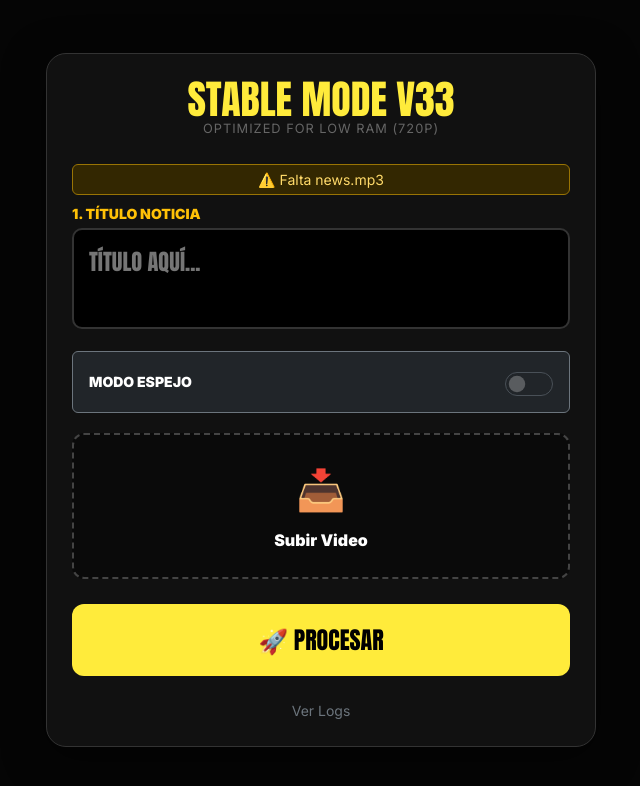
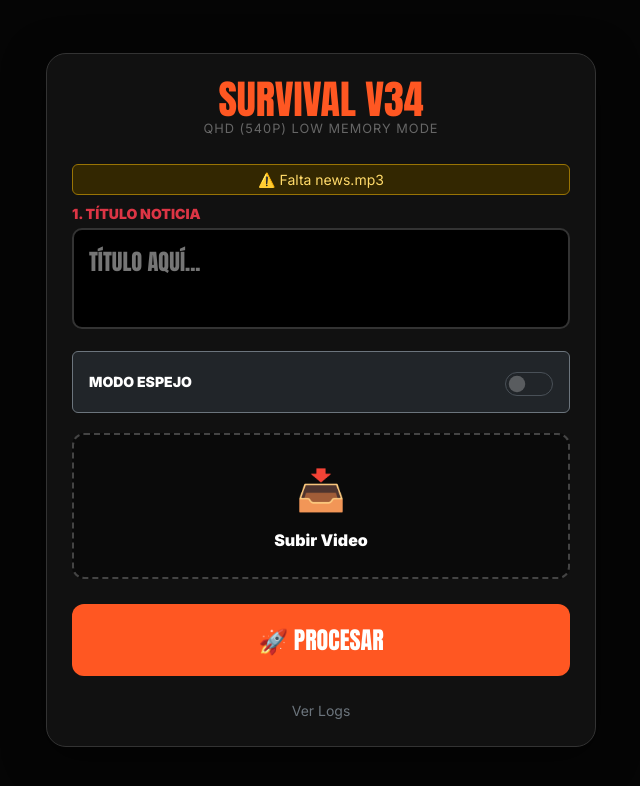
Before and after one commit to fermalhe983-cell/video-tool, a PHP site: page / in a window 1280 px wide. Shown: the top 786 px of the page, without its empty margins (319-959 px from the left). Run offline with PHP 8.4, Linux system fonts and the light colour scheme.

Commit message:
Update index.php

```diff
--- a/index.php
+++ b/index.php
@@ -1,14 +1,14 @@
 <?php
 // ==========================================
-// VIRAL REELS MAKER v33.0 (ATOMIC STABILITY - 720p)
-// Estrategia: Reducción a HD (720x1280) para ahorrar 50% de RAM y evitar reinicios.
+// VIRAL REELS MAKER v34.0 (SURVIVAL MODE - qHD 540p)
+// Estrategia: Resolución qHD (540x960) para consumo mínimo de RAM.
 // ==========================================
 
-// Configuración
+// Configuración de Supervivencia
 @ini_set('upload_max_filesize', '1024M');
 @ini_set('post_max_size', '1024M');
 @ini_set('max_execution_time', 1800);
-@ini_set('memory_limit', '512M'); // Dejamos RAM libre para el sistema
+@ini_set('memory_limit', '128M'); // Bajamos PHP para dejarle toda la RAM a FFmpeg
 @ini_set('display_errors', 0);
 
 // Directorios
@@ -49,7 +49,7 @@ if ($action === 'download' && isset($_GET['file'])) {
     if (file_exists($filePath)) {
         if (ob_get_level()) ob_end_clean();
         header('Content-Type: video/mp4');
-        header('Content-Disposition: attachment; filename="VIRAL_720p_'.date('Hi').'.mp4"');
+        header('Content-Disposition: attachment; filename="VIRAL_qHD_'.date('Hi').'.mp4"');
         header('Content-Length: ' . filesize($filePath));
         readfile($filePath);
         exit;
@@ -64,7 +64,7 @@ if ($action === 'upload' && $_SERVER['REQUEST_METHOD'] === 'POST') {
         echo json_encode(['status' => 'error', 'message' => 'Error subida PHP.']); exit;
     }
 
-    $jobId = uniqid('v33_');
+    $jobId = uniqid('v34_');
     $ext = pathinfo($_FILES['videoFile']['name'], PATHINFO_EXTENSION);
     $inputFile = "$uploadDir/{$jobId}_in.$ext";
     $outputFileName = "{$jobId}_viral.mp4";
@@ -85,17 +85,17 @@ if ($action === 'upload' && $_SERVER['REQUEST_METHOD'] === 'POST') {
     // Texto
     $rawTitle = preg_replace('/[^a-zA-Z0-9 áéíóúÁÉÍÓÚñÑ!?]/u', '', $_POST['videoTitle'] ?? '');
     $rawTitle = mb_strtoupper($rawTitle);
-    $wrappedText = wordwrap($rawTitle, 18, "\n", true); // Un poco más ancho en 720p relativo
+    $wrappedText = wordwrap($rawTitle, 18, "\n", true);
     $lines = explode("\n", $wrappedText);
     if (count($lines) > 3) { $lines = array_slice($lines, 0, 3); $lines[2] .= ".."; }
     $count = count($lines);
 
-    // Ajustes para 720p (Todo es más pequeño porque la resolución bajó)
-    if ($count == 1) { $barH = 160; $fSize = 75; $yPos = [90]; }
-    elseif ($count == 2) { $barH = 240; $fSize = 65; $yPos = [70, 145]; }
-    else { $barH = 300; $fSize = 55; $yPos = [60, 130, 200]; }
+    // Ajustes para qHD (540x960) - Todo a la mitad de tamaño
+    if ($count == 1) { $barH = 120; $fSize = 55; $yPos = [70]; }
+    elseif ($count == 2) { $barH = 180; $fSize = 48; $yPos = [55, 115]; }
+    else { $barH = 220; $fSize = 40; $yPos = [45, 100, 155]; }
 
-    // --- COMANDO 720p (ULTRA ESTABLE) ---
+    // --- COMANDO qHD (ULTRA LIGHT) ---
     $inputs = "-i " . escapeshellarg($inputFile);
     if ($useLogo) $inputs .= " -i " . escapeshellarg($logoPath);
     if ($useAudio) $inputs .= " -stream_loop -1 -i " . escapeshellarg($audioPath);
@@ -103,32 +103,29 @@ if ($action === 'upload' && $_SERVER['REQUEST_METHOD'] === 'POST') {
     $mirrorCmd = $useMirror ? ",hflip" : "";
     $filter = "";
 
-    // 1. ESCALADO A 720x1280 (La clave del ahorro de RAM)
-    // Scale: Forzamos ancho 720, alto proporcional.
-    // Pad: Rellenamos hasta 1280 si falta.
-    $filter .= "[0:v]scale=720:1280:force_original_aspect_ratio=decrease,pad=720:1280:(ow-iw)/2:(oh-ih)/2:color=black,setsar=1{$mirrorCmd}[base];";
+    // 1. ESCALADO A 540x960 (La resolución más ligera aceptable)
+    $filter .= "[0:v]scale=540:960:force_original_aspect_ratio=decrease,pad=540:960:(ow-iw)/2:(oh-ih)/2:color=black,setsar=1{$mirrorCmd}[base];";
     $lastStream = "[base]";
 
-    // 2. BARRA NEGRA (Posición ajustada a 720p)
-    // y=40 (antes 60)
-    $filter .= "{$lastStream}drawbox=x=0:y=40:w=iw:h={$barH}:color=black@0.9:t=fill";
+    // 2. BARRA NEGRA (Posición ajustada a 540p)
+    $filter .= "{$lastStream}drawbox=x=0:y=30:w=iw:h={$barH}:color=black@0.9:t=fill";
 
     if ($useFont && !empty($lines)) {
         $fontSafe = str_replace('\\', '/', realpath($fontPath));
-        $xPos = $useLogo ? "(w-text_w)/2+50" : "(w-text_w)/2"; // Ajustado
+        $xPos = $useLogo ? "(w-text_w)/2+40" : "(w-text_w)/2";
         foreach ($lines as $i => $line) {
             $y = $yPos[$i];
-            $filter .= ",drawtext=fontfile='$fontSafe':text='$line':fontcolor=#FFD700:fontsize={$fSize}:borderw=3:bordercolor=black:shadowx=2:shadowy=2:x={$xPos}:y={$y}";
+            $filter .= ",drawtext=fontfile='$fontSafe':text='$line':fontcolor=#FFD700:fontsize={$fSize}:borderw=2:bordercolor=black:shadowx=1:shadowy=1:x={$xPos}:y={$y}";
         }
     }
     $filter .= "[v_text];";
     $lastStream = "[v_text]";
 
-    // 3. LOGO (Re-escalado a 720p)
+    // 3. LOGO (Re-escalado a 540p)
     if ($useLogo) {
-        $logoY = 40 + ($barH/2) - 45; // Centrado en barra
-        $filter .= "[1:v]scale=-1:90[logo_s];"; // Logo más pequeño
-        $filter .= "{$lastStream}[logo_s]overlay=25:{$logoY}[v_final_out];";
+        $logoY = 30 + ($barH/2) - 35; // Centrado
+        $filter .= "[1:v]scale=-1:70[logo_s];"; // Logo pequeño
+        $filter .= "{$lastStream}[logo_s]overlay=15:{$logoY}[v_final_out];";
         $lastStream = "[v_final_out]";
     } else {
         $filter .= "{$lastStream}copy[v_final_out];";
@@ -142,8 +139,9 @@ if ($action === 'upload' && $_SERVER['REQUEST_METHOD'] === 'POST') {
         $filter .= "[0:a]atempo=1.0[a_final_out]";
     }
 
-    // EJECUCIÓN (THREADS=1 + 720p)
-    $cmd = "nice -n 15 ffmpeg -y $inputs -filter_complex \"$filter\" -map \"$lastStream\" -map \"[a_final_out]\" -c:v libx264 -preset ultrafast -threads 1 -crf 28 -r 30 -c:a aac -ar 44100 -ac 2 -b:a 96k -movflags +faststart " . escapeshellarg($outputFile) . " >> $logFile 2>&1 &";
+    // EJECUCIÓN (THREADS=1 + 540p)
+    // Usamos el preset 'veryfast' en lugar de 'ultrafast' para compensar la baja resolución con un poco mejor compresión
+    $cmd = "nice -n 15 ffmpeg -y $inputs -filter_complex \"$filter\" -map \"$lastStream\" -map \"[a_final_out]\" -c:v libx264 -preset veryfast -threads 1 -crf 28 -r 30 -c:a aac -ar 44100 -ac 2 -b:a 96k -movflags +faststart " . escapeshellarg($outputFile) . " >> $logFile 2>&1 &";
 
     file_put_contents($logFile, "\n--- JOB $jobId ---\nCMD: $cmd\n", FILE_APPEND);
     exec($cmd);
@@ -179,34 +177,34 @@ if ($action === 'status') {
 <head>
     <meta charset="UTF-8">
     <meta name="viewport" content="width=device-width, initial-scale=1.0, maximum-scale=1.0, user-scalable=no">
-    <title>Viral Stable v33</title>
+    <title>Viral Survival v34</title>
     <link href="https://cdn.jsdelivr.net/npm/bootstrap@5.3.0/dist/css/bootstrap.min.css" rel="stylesheet">
     <link href="https://fonts.googleapis.com/css2?family=Anton&family=Inter:wght@400;900&display=swap" rel="stylesheet">
     <style>
         body { background-color: #050505; font-family: 'Inter', sans-serif; color: white; min-height: 100vh; display: flex; align-items: center; justify-content: center; padding: 15px; }
         .main-card { background: #111; width: 100%; max-width: 550px; border: 1px solid #333; border-radius: 20px; padding: 25px; box-shadow: 0 10px 40px rgba(0,0,0,0.5); }
-        .header-title { font-family: 'Anton', sans-serif; text-align: center; color: #ffeb3b; font-size: 2.5rem; text-transform: uppercase; margin: 0; line-height: 1; }
+        .header-title { font-family: 'Anton', sans-serif; text-align: center; color: #ff5722; font-size: 2.5rem; text-transform: uppercase; margin: 0; line-height: 1; }
         .header-sub { text-align: center; color: #666; font-size: 0.8rem; letter-spacing: 1px; text-transform: uppercase; margin-bottom: 25px; }
 
         .viral-input { background: #000; border: 2px solid #333; color: white; font-family: 'Anton'; font-size: 1.4rem; text-transform: uppercase; padding: 15px; width: 100%; border-radius: 10px; resize: none; }
-        .viral-input:focus { outline: none; border-color: #ffeb3b; }
+        .viral-input:focus { outline: none; border-color: #ff5722; }
 
         .upload-area { border: 2px dashed #444; border-radius: 12px; padding: 25px; text-align: center; margin-top: 20px; cursor: pointer; transition: 0.2s; background: #0a0a0a; }
-        .btn-viral { background: #ffeb3b; color: #000; border: none; width: 100%; padding: 18px; font-family: 'Anton'; font-size: 1.5rem; text-transform: uppercase; border-radius: 12px; margin-top: 25px; cursor: pointer; }
+        .btn-viral { background: #ff5722; color: white; border: none; width: 100%; padding: 18px; font-family: 'Anton'; font-size: 1.5rem; text-transform: uppercase; border-radius: 12px; margin-top: 25px; cursor: pointer; }
         .video-box { background: #000; border: 2px solid #333; border-radius: 15px; overflow: hidden; width: 100%; aspect-ratio: 9/16; margin-bottom: 20px; position: relative; }
         video { width: 100%; height: 100%; object-fit: cover; }
         .hidden { display: none !important; }
         .progress { height: 5px; background: #333; margin-top: 20px; border-radius: 5px; }
-        .progress-bar { background: #ffeb3b; width: 0%; transition: width 0.3s; }
+        .progress-bar { background: #ff5722; width: 0%; transition: width 0.3s; }
 
-        .form-check-input:checked { background-color: #ffeb3b; border-color: #ffeb3b; }
+        .form-check-input:checked { background-color: #ff5722; border-color: #ff5722; }
     </style>
 </head>
 <body>
 
 <div class="main-card">
-    <h1 class="header-title">STABLE MODE v33</h1>
-    <p class="header-sub">Optimized for Low RAM (720p)</p>
+    <h1 class="header-title">SURVIVAL v34</h1>
+    <p class="header-sub">qHD (540p) Low Memory Mode</p>
 
     <?php if(!file_exists($fontPath)) echo '<div class="alert alert-danger p-1 text-center small mb-2">⚠️ Falta font.ttf</div>'; ?>
     <?php if(!file_exists($audioPath)) echo '<div class="alert alert-warning p-1 text-center small mb-2">⚠️ Falta news.mp3</div>'; ?>
@@ -214,7 +212,7 @@ if ($action === 'status') {
     <div id="uiInput">
         <form id="vForm">
             <div class="mb-3">
-                <label class="fw-bold text-warning small mb-1 d-block">1. TÍTULO NOTICIA</label>
+                <label class="fw-bold text-danger small mb-1 d-block">1. TÍTULO NOTICIA</label>
                 <textarea name="videoTitle" id="tIn" class="viral-input" rows="2" placeholder="TÍTULO AQUÍ..." required></textarea>
             </div>
 
@@ -234,7 +232,7 @@ if ($action === 'status') {
     </div>
 
     <div id="uiProcess" class="hidden text-center py-5">
-        <div class="spinner-border text-warning mb-3" style="width: 3rem; height: 3rem;"></div>
+        <div class="spinner-border text-danger mb-3" style="width: 3rem; height: 3rem;"></div>
         <h3 class="fw-bold animate-pulse">PROCESANDO...</h3>
         <p class="text-muted small" id="statusText">Subiendo...</p>
         <div class="progress"><div id="pBar" class="progress-bar"></div></div>
@@ -287,7 +285,7 @@ document.getElementById('vForm').addEventListener('submit', function(e) {
             try {
                 const res = JSON.parse(xhr.responseText);
                 if(res.status === 'success') {
-                    document.getElementById('statusText').innerText = "Renderizando (Modo Estable)...";
+                    document.getElementById('statusText').innerText = "Renderizando (Survival Mode)...";
                     track(res.jobId);
                 } else { alert(res.message); location.reload(); }
             } catch(e) { alert("Error respuesta"); location.reload(); }
```
